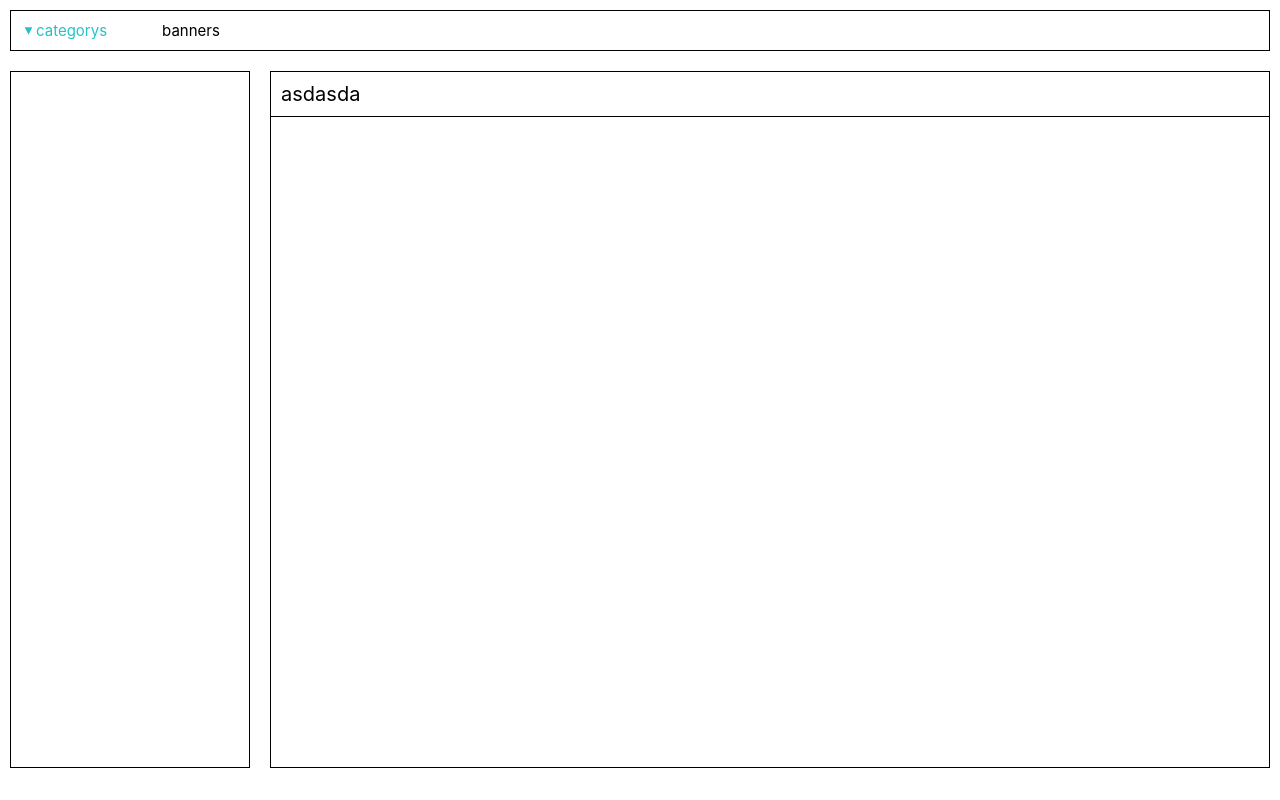
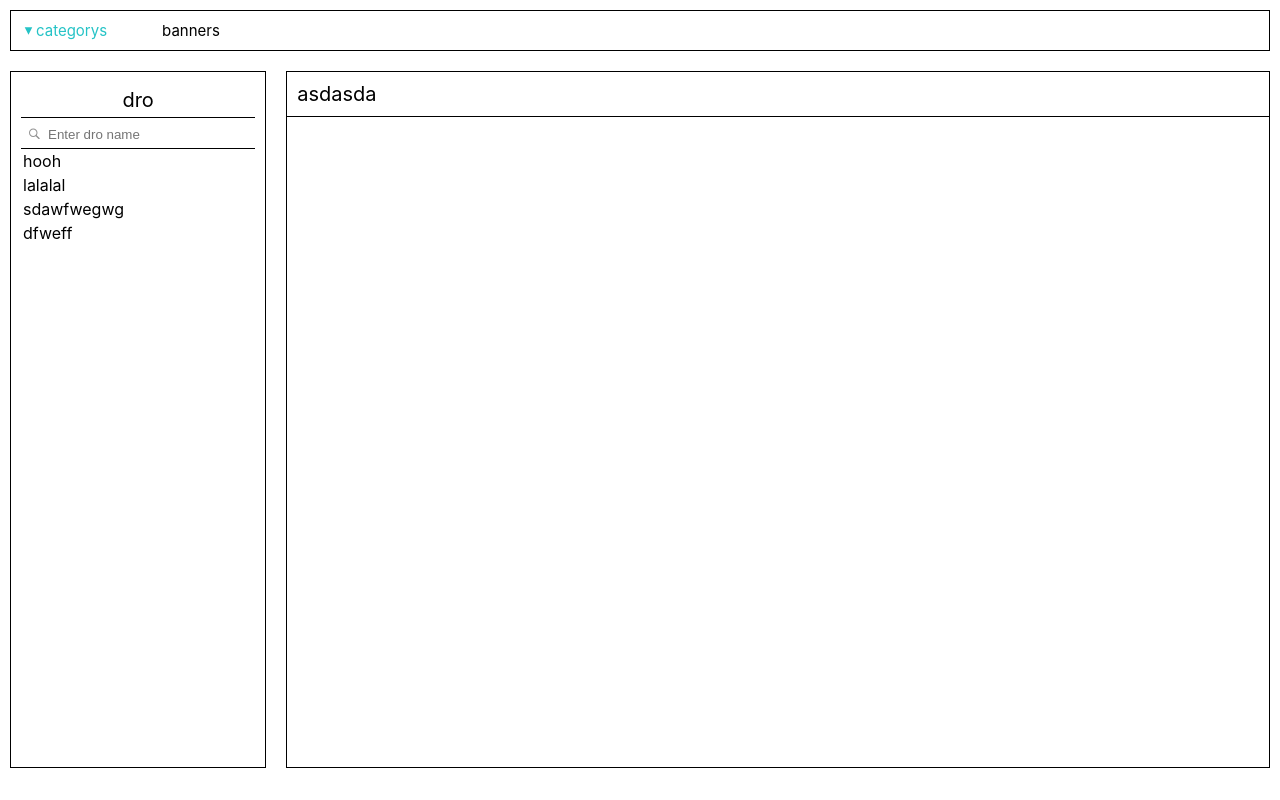
Before and after one commit to AxyIX/JarSoftTest, a React (Create React App) app in the folder react/client/: page / in a window 1280 px wide. Built offline with nearby package versions, Linux system fonts and the light colour scheme; the HTML template or start-up script is replaced by a standard one.

Commit message:
add leftBar and leftBarItem

```diff
--- a/react/client/src/components/app/App.jsx
+++ b/react/client/src/components/app/App.jsx
@@ -4,13 +4,13 @@ import {Wrapper} from "../page/Wrapper";
 import {LeftBar} from "../page/LeftBar";
 import {ContentContainer} from "../page/ContentContainer";
 
-class MyComponent extends Component {
+class App extends Component {
   render() {
     return (
       <Wrapper>
         <Toolbar items={["categorys", "banners"]}/>
         <Wrapper horizontal>
-          <LeftBar/>
+          <LeftBar title={"dro"} items={["hooh","lalalal","sdawfwegwg","dfweff"]}/>
           <ContentContainer title={"asdasda"}>
 
           </ContentContainer>
@@ -20,4 +20,4 @@ class MyComponent extends Component {
   }
 }
 
-export default MyComponent;
+export default App;
--- /dev/null
+++ b/react/client/src/components/common/LeftBarItem.jsx
@@ -0,0 +1,14 @@
+import React from "react";
+import '../../styles/LeftBarItem.css';
+
+export const LeftBarItem = (props) => {
+  const {
+    item
+  } = props;
+
+  return (
+    <div className="left-bar-item">
+      <span>{item}</span>
+    </div>
+  );
+}
--- a/react/client/src/components/page/LeftBar.jsx
+++ b/react/client/src/components/page/LeftBar.jsx
@@ -1,17 +1,50 @@
+'throwIfNamespace'
 import React, {Component} from "react";
 import "../../styles/LeftBar.css";
+import {ReactComponent as Search} from "../../icon/search.svg";
+import {LeftBarItem} from "../common/LeftBarItem";
 
 export class LeftBar extends Component {
-  constructor(props){
+  constructor(props) {
     super(props);
-
+    this.state = {
+      filter: ""
+    };
   }
 
-
+  onChangeFilter = (e) => {
+    this.setState({
+      filter: e.target.value
+    });
+  }
 
   render() {
-    return(
+
+    const {
+      title,
+      items
+    } = this.props;
+
+    return (
       <div className="left-bar">
+        <div className="left-bar-title">
+          {title ? title : ""}
+        </div>
+        <div className="left-bar-input">
+          <div className="search-icon-container">
+            <Search/>
+          </div>
+          <input type={"text"} id={"filter"} name={"filter"} onChange={this.onChangeFilter}
+                 placeholder={"Enter " + title.toLowerCase() + " name"}/>
+        </div>
+        <div className="left-bar-items">
+          {items && items.filter((item, i) => {
+            return item.toLowerCase().includes(this.state.filter.toLowerCase());
+          }).map((item, i) => {
+            return <LeftBarItem key={i} item={item}/>;
+          })
+          }
+        </div>
       </div>
     );
   }
--- a/react/client/src/styles/LeftBar.css
+++ b/react/client/src/styles/LeftBar.css
@@ -2,4 +2,48 @@
     border: 1px solid black;
     width: 300px;
     margin-right: 20px;
+    padding: 10px;
 }
+
+.left-bar-title {
+    padding-top: 6px;
+    padding-bottom: 5px;
+    text-align: center;
+    font-size: 20px;
+}
+
+.left-bar-input {
+    padding: 5px;
+    border: 1px solid black;
+    border-right: none;
+    border-left: none;
+}
+
+.left-bar-input > input {
+    border: none;
+    box-shadow: none;
+    outline: none;
+}
+
+.left-bar-input > input:focus {
+    border: none;
+    box-shadow: none;
+    outline: none;
+}
+.left-bar-input > input:active {
+    border: none;
+    box-shadow: none;
+    outline: none;
+}
+
+
+.left-bar-items {
+    display: flex;
+    flex-direction: column;
+}
+
+.search-icon-container {
+    display: inline-block;
+    height: 16px;
+    width: 20px;
+}
--- /dev/null
+++ b/react/client/src/styles/LeftBarItem.css
@@ -0,0 +1,7 @@
+.left-bar-item {
+ padding: 2px;
+}
+
+.left-bar-item > span {
+    cursor: pointer;
+}
```
Also changed, not shown: react/client/src/icon/search.svg (added).
